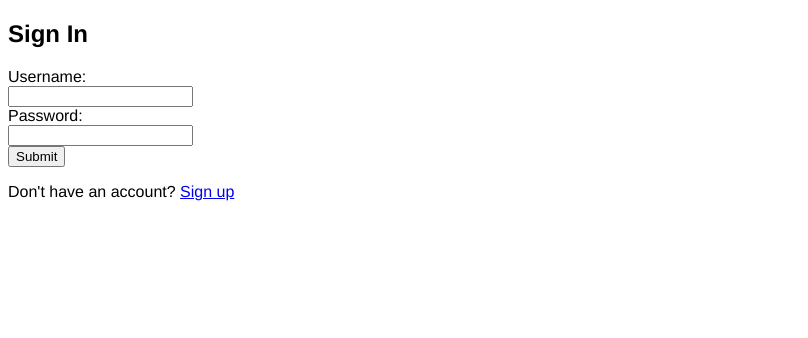
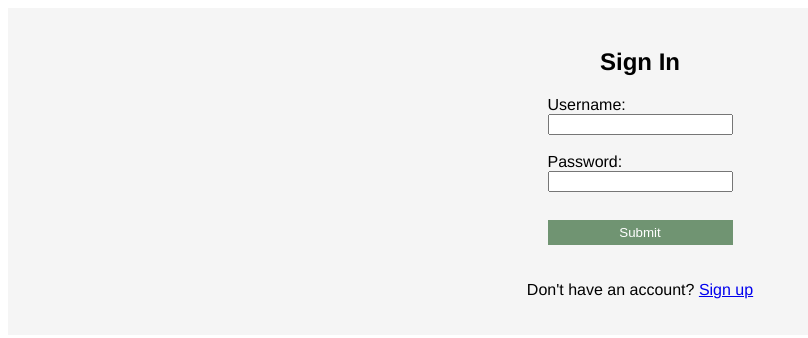
Before and after one commit to FlashDrag/django-vue-todo, a Vue app in the folder frontend/: page /login in a window 1280 px wide. Shown: the top 338 px of the page, without its empty margins (0-808 px from the left). Built offline with nearby package versions, Linux system fonts and the light colour scheme; no server answers.

Commit message:
Style login and registration forms

```diff
--- a/frontend/src/components/UserLogin.vue
+++ b/frontend/src/components/UserLogin.vue
@@ -1,14 +1,14 @@
 <template>
-  <div>
+  <div class="container">
     <h2>Sign In</h2>
-    <form @submit.prevent="login">
+    <form @submit.prevent="login" class="form-container">
       <label for="username">Username:</label>
       <input type="text" v-model="username" required />
       <br />
       <label for="password">Password:</label>
       <input type="password" v-model="password" required minlength="5" />
       <br />
-      <button type="submit">Submit</button>
+      <button type="submit" class="btn">Submit</button>
     </form>
 
     <p>Don't have an account? <router-link to="/register">Sign up</router-link></p>
@@ -53,3 +53,36 @@ export default {
   },
 };
 </script>
+<style>
+.container {
+  width: 100%;
+  height: 100%;
+  background-color: #f5f5f5;
+  text-align: center;
+  display: flex;
+  flex-direction: column;
+  justify-content: center;
+  align-items: center;
+  margin: 0 auto;
+  padding: 20px 0;
+}
+.form-container {
+  display: flex;
+  flex-direction: column;
+  max-width: 300px; /* Set your desired fixed width */
+  margin-bottom: 20px;
+}
+
+.btn {
+  margin-top: 10px;
+  padding: 5px 10px;
+  background-color: #709472;
+  color: white;
+  border: none;
+  cursor: pointer;
+}
+label {
+  display: block;
+  text-align: left;
+}
+</style>
--- a/frontend/src/components/UserRegistration.vue
+++ b/frontend/src/components/UserRegistration.vue
@@ -1,7 +1,7 @@
 <template>
-  <div>
+  <div class="container">
     <h2>Sign Up</h2>
-    <form @submit.prevent="register">
+    <form @submit.prevent="register" class="form-container">
       <label for="username">Username:</label>
       <input type="text" v-model="username" required />
       <br />
@@ -11,7 +11,7 @@
       <label for="password2">Confirm Password:</label>
       <input type="password" v-model="password2" required minlength="5" />
       <br />
-      <button type="submit">Submit</button>
+      <button type="submit" class="btn">Submit</button>
     </form>
 
     <p>Already have an account? <router-link to="/login">Sign in</router-link></p>
@@ -66,3 +66,36 @@ export default {
   },
 };
 </script>
+<style>
+.container {
+  width: 100%;
+  height: 100%;
+  background-color: #f5f5f5;
+  text-align: center;
+  display: flex;
+  flex-direction: column;
+  justify-content: center;
+  align-items: center;
+  margin: 0 auto;
+  padding: 20px 0;
+}
+.form-container {
+  display: flex;
+  flex-direction: column;
+  max-width: 300px; /* Set your desired fixed width */
+  margin-bottom: 20px;
+}
+
+.btn {
+  margin-top: 10px;
+  padding: 5px 10px;
+  background-color: #709472;
+  color: white;
+  border: none;
+  cursor: pointer;
+}
+label {
+  display: block;
+  text-align: left;
+}
+</style>
```
